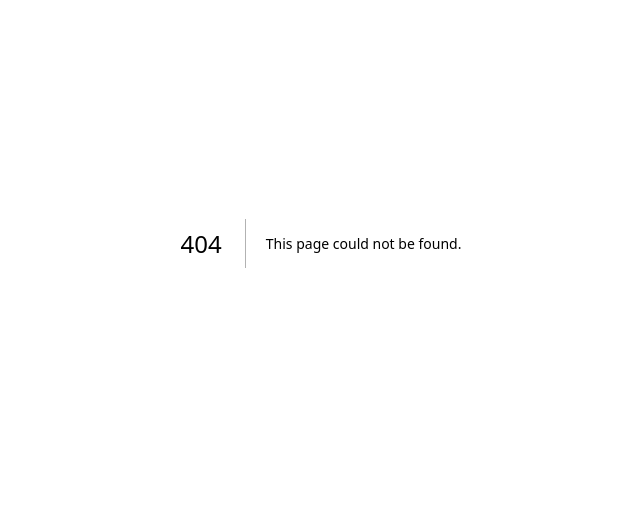
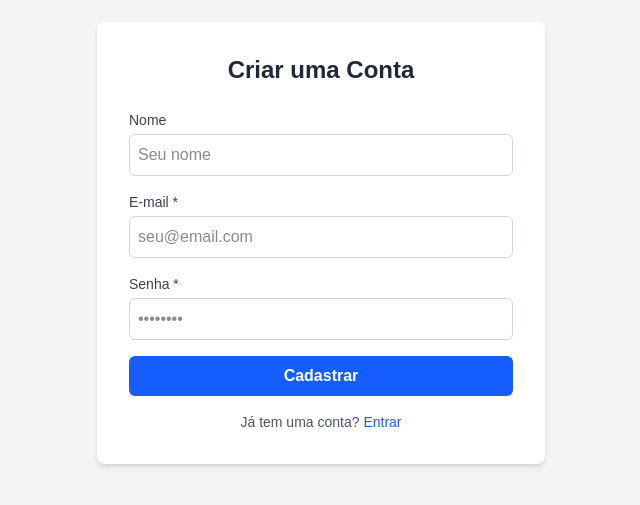
Before and after one commit to bloodmoon-oga/ControlJ, a Next.js app: page /register in a window 1280 px wide. Before the commit this address had no page. Shown: the part 157-662 px from the top of the page, without its empty margins (319-959 px from the left). Built offline with nearby package versions, Linux system fonts and the light colour scheme.

Commit message:
adicionado pagina de registro

```diff
--- /dev/null
+++ b/app/api/auth/register/route.ts
@@ -0,0 +1,48 @@
+import { NextResponse } from 'next/server';
+import { prisma } from '@/lib/prisma';
+import bcrypt from 'bcryptjs';
+
+export async function POST(request: Request) {
+  try {
+    const { name, email, password } = await request.json();
+
+    if (!email || !password) {
+      return NextResponse.json(
+        { error: 'E-mail e senha são obrigatórios' },
+        { status: 400 }
+      );
+    }
+
+    const existingUser = await prisma.user.findUnique({
+      where: { email },
+    });
+
+    if (existingUser) {
+      return NextResponse.json(
+        { error: 'Este e-mail já está em uso' },
+        { status: 400 }
+      );
+    }
+
+    const hashedPassword = await bcrypt.hash(password, 10);
+
+    const user = await prisma.user.create({
+      data: {
+        name,
+        email,
+        password: hashedPassword,
+      },
+    });
+
+    return NextResponse.json(
+      { message: 'Usuário cadastrado com sucesso', userId: user.id },
+      { status: 201 }
+    );
+  } catch (error) {
+    console.error('Erro no cadastro:', error);
+    return NextResponse.json(
+      { error: 'Erro interno ao realizar cadastro' },
+      { status: 500 }
+    );
+  }
+}
--- /dev/null
+++ b/app/register/page.tsx
@@ -0,0 +1,115 @@
+'use client';
+
+import { useState } from 'react';
+import { useRouter } from 'next/navigation';
+import Link from 'next/link';
+
+export default function RegisterPage() {
+  const [name, setName] = useState('');
+  const [email, setEmail] = useState('');
+  const [password, setPassword] = useState('');
+  const [error, setError] = useState('');
+  const [loading, setLoading] = useState(false);
+  const router = useRouter();
+
+  const handleSubmit = async (e: React.FormEvent) => {
+    e.preventDefault();
+    setError('');
+    setLoading(true);
+
+    try {
+      const res = await fetch('/api/auth/register', {
+        method: 'POST',
+        headers: { 'Content-Type': 'application/json' },
+        body: JSON.stringify({ name, email, password }),
+      });
+
+      const data = await res.json();
+
+      if (!res.ok) {
+        throw new Error(data.error || 'Erro ao realizar cadastro');
+      }
+
+      // Redireciona para a página de login após o cadastro bem-sucedido
+      router.push('/login?registered=true');
+    } catch (err: any) {
+      setError(err.message);
+    } finally {
+      setLoading(false);
+    }
+  };
+
+  return (
+    <div className="flex min-h-screen items-center justify-center bg-gray-100 p-4">
+      <div className="w-full max-w-md rounded-lg bg-white p-8 shadow-md">
+        <h2 className="mb-6 text-center text-2xl font-bold text-gray-800">
+          Criar uma Conta
+        </h2>
+
+        {error && (
+          <div className="mb-4 rounded bg-red-100 p-3 text-sm text-red-700">
+            {error}
+          </div>
+        )}
+
+        <form onSubmit={handleSubmit} className="space-y-4">
+          <div>
+            <label className="block text-sm font-medium text-gray-700">
+              Nome
+            </label>
+            <input
+              type="text"
+              value={name}
+              onChange={(e) => setName(e.target.value)}
+              className="mt-1 w-full rounded-md border border-gray-300 p-2 text-gray-900 focus:border-blue-500 focus:outline-none"
+              placeholder="Seu nome"
+            />
+          </div>
+
+          <div>
+            <label className="block text-sm font-medium text-gray-700">
+              E-mail *
+            </label>
+            <input
+              type="email"
+              required
+              value={email}
+              onChange={(e) => setEmail(e.target.value)}
+              className="mt-1 w-full rounded-md border border-gray-300 p-2 text-gray-900 focus:border-blue-500 focus:outline-none"
+              placeholder="seu@email.com"
+            />
+          </div>
+
+          <div>
+            <label className="block text-sm font-medium text-gray-700">
+              Senha *
+            </label>
+            <input
+              type="password"
+              required
+              value={password}
+              onChange={(e) => setPassword(e.target.value)}
+              className="mt-1 w-full rounded-md border border-gray-300 p-2 text-gray-900 focus:border-blue-500 focus:outline-none"
+              placeholder="••••••••"
+            />
+          </div>
+
+          <button
+            type="submit"
+            disabled={loading}
+            className="w-full rounded-md bg-blue-600 py-2 text-white font-semibold hover:bg-blue-700 disabled:opacity-50"
+          >
+            {loading ? 'Cadastrando...' : 'Cadastrar'}
+          </button>
+        </form>
+
+        <p className="mt-4 text-center text-sm text-gray-600">
+          Já tem uma conta?{' '}
+          <Link href="/login" className="text-blue-600 hover:underline font-medium">
+            Entrar
+          </Link>
+        </p>
+      </div>
+    </div>
+  );
+}
```
Also changed, not shown: 1 other file (tests, documents, lock files or other folders).
